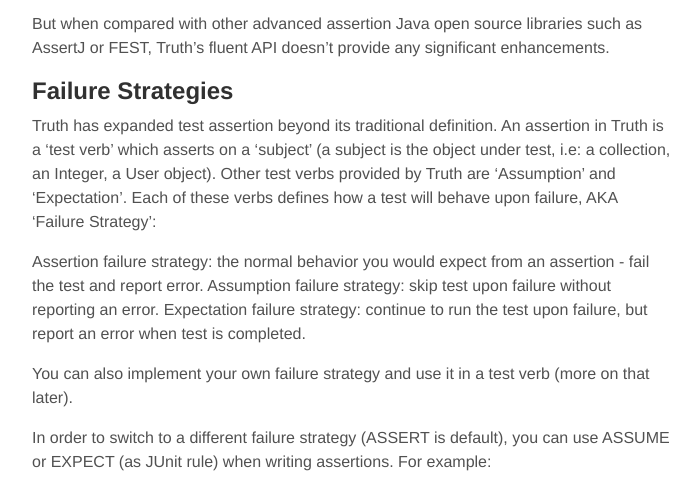
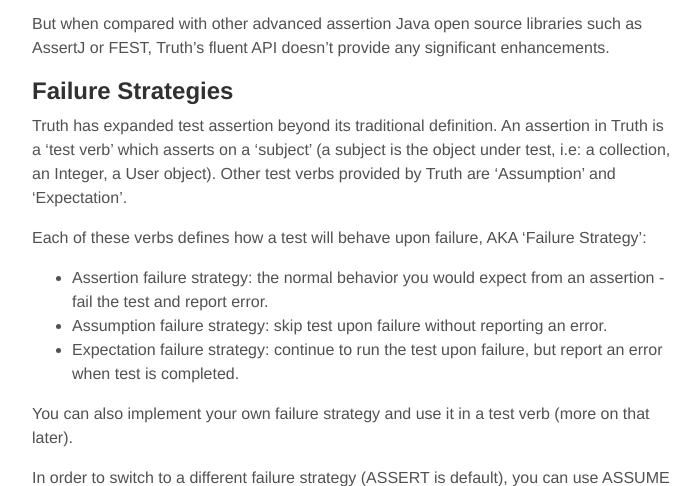
Before and after one commit to waseemh/waseemh.github.io_F, a Jekyll site: the page built from _posts/2015-06-11-overview-truth-google-new-java-testing-framework.md, in a window 1280 px wide and 900 px high, scrolled down 1140 px, cut to the strip 143-629 px from the top of the window. Shown: the whole strip, without its empty margins (288-988 px from the left). Built offline with Jekyll 4.4.1, drawn with Linux system fonts in a browser that asks for light colours; Markdown is read by kramdown in place of the engine named in the settings.

```diff
--- a/_posts/2015-06-11-overview-truth-google-new-java-testing-framework.md
+++ b/_posts/2015-06-11-overview-truth-google-new-java-testing-framework.md
@@ -37,11 +37,13 @@ But when compared with other advanced assertion Java open source libraries such
 ## Failure Strategies
 
 Truth has expanded test assertion beyond its traditional definition. An assertion in Truth is a 'test verb' which asserts on a 'subject' (a subject is the object under test, i.e: a collection, an Integer, a User object).
-Other test verbs provided by Truth are 'Assumption' and 'Expectation'. Each of these verbs defines how a test will behave upon failure, AKA 'Failure Strategy':
+Other test verbs provided by Truth are 'Assumption' and 'Expectation'.
 
-  Assertion failure strategy: the normal behavior you would expect from an assertion - fail the test and report error.
-  Assumption failure strategy: skip test upon failure without reporting an error.
-  Expectation failure strategy: continue to run the test upon failure, but report an error when test is completed.
+Each of these verbs defines how a test will behave upon failure, AKA 'Failure Strategy':
+
+  - Assertion failure strategy: the normal behavior you would expect from an assertion - fail the test and report error.
+  - Assumption failure strategy: skip test upon failure without reporting an error.
+  - Expectation failure strategy: continue to run the test upon failure, but report an error when test is completed.
 
 You can also implement your own failure strategy and use it in a test verb (more on that later).
 
```
